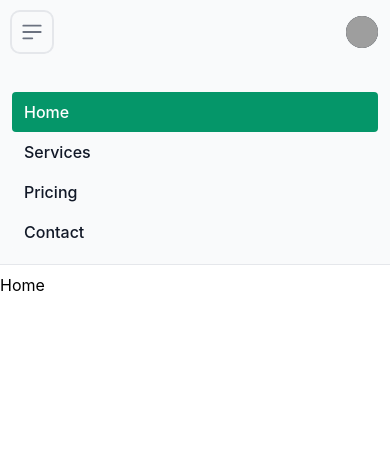
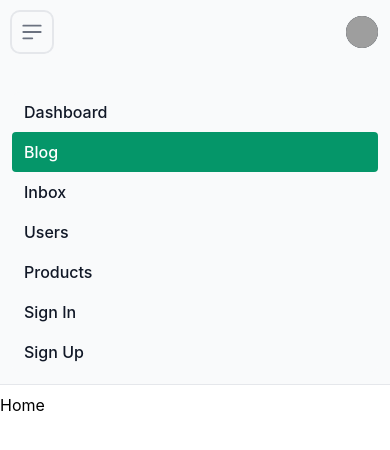
Before and after one commit to Warith08158/Blog_React, a React (Vite) app: page / in a window 390 px wide. Both pictures are taken after a click on the button "Open sidebar". Shown: the top 450 px of the page. Built offline with nearby package versions, Linux system fonts and the light colour scheme; grey boxes are pictures that could not be loaded.

Commit message:
completed menu nav

```diff
--- a/src/components/Navbar.jsx
+++ b/src/components/Navbar.jsx
@@ -1,10 +1,58 @@
 import React, { useEffect, useRef, useState } from "react";
 import Logo from "./Logo";
+import { Link, useLocation } from "react-router-dom";
+
+const links = [
+  {
+    to: "Dashboard",
+    path: "/protected-route/user-dashboard",
+  },
+
+  {
+    to: "Blog",
+    path: "/",
+  },
+
+  {
+    to: "Inbox",
+  },
+
+  {
+    to: "Users",
+  },
+
+  {
+    to: "Products",
+  },
+
+  {
+    to: "Sign In",
+    path: "/sign-in",
+  },
+
+  {
+    icon: (
+      <svg
+        className="flex-shrink-0 w-5 h-5 text-gray-500 transition duration-75 dark:text-gray-400 group-hover:text-gray-900 dark:group-hover:text-white"
+        aria-hidden="true"
+        xmlns="http://www.w3.org/2000/svg"
+        fill="currentColor"
+        viewBox="0 0 20 20"
+      >
+        <path d="M5 5V.13a2.96 2.96 0 0 0-1.293.749L.879 3.707A2.96 2.96 0 0 0 .13 5H5Z" />
+        <path d="M6.737 11.061a2.961 2.961 0 0 1 .81-1.515l6.117-6.116A4.839 4.839 0 0 1 16 2.141V2a1.97 1.97 0 0 0-1.933-2H7v5a2 2 0 0 1-2 2H0v11a1.969 1.969 0 0 0 1.933 2h12.134A1.97 1.97 0 0 0 16 18v-3.093l-1.546 1.546c-.413.413-.94.695-1.513.81l-3.4.679a2.947 2.947 0 0 1-1.85-.227 2.96 2.96 0 0 1-1.635-3.257l.681-3.397Z" />
+        <path d="M8.961 16a.93.93 0 0 0 .189-.019l3.4-.679a.961.961 0 0 0 .49-.263l6.118-6.117a2.884 2.884 0 0 0-4.079-4.078l-6.117 6.117a.96.96 0 0 0-.263.491l-.679 3.4A.961.961 0 0 0 8.961 16Zm7.477-9.8a.958.958 0 0 1 .68-.281.961.961 0 0 1 .682 1.644l-.315.315-1.36-1.36.313-.318Zm-5.911 5.911 4.236-4.236 1.359 1.359-4.236 4.237-1.7.339.341-1.699Z" />
+      </svg>
+    ),
+    to: "Sign Up",
+    path: "/sign-up",
+  },
+];
 
 const Navbar = () => {
   const [openMenu, setOpenMenu] = useState(false);
   const [loading, setLoading] = useState(true);
-
+  const location = useLocation().pathname;
   const handleImageLoad = () => {
     setLoading(false);
   };
@@ -71,39 +119,23 @@
         <div className="sm:hidden sticky top-0" id="navbar-hamburger">
           <div className="px-3 py-3 lg:px-5 lg:pl-3 max-w-[1280px] mx-auto">
             <ul className="flex flex-col font-medium mt-4 rounded-lg bg-gray-50 dark:bg-gray-800 dark:border-gray-700">
-              <li>
-                <a
-                  href="#"
-                  className="block py-2 px-3 rounded dark:bg-blue-600 text-white bg-primary-600 hover:bg-primary-700"
-                  aria-current="page"
-                >
-                  Home
-                </a>
-              </li>
-              <li>
-                <a
-                  href="#"
-                  className="block py-2 px-3 text-gray-900 rounded hover:bg-gray-100 dark:text-gray-400 dark:hover:bg-gray-700 dark:hover:text-white"
-                >
-                  Services
-                </a>
-              </li>
-              <li>
-                <a
-                  href="#"
-                  className="block py-2 px-3 text-gray-900 rounded hover:bg-gray-100 dark:text-gray-400 md:dark:hover:text-white dark:hover:bg-gray-700 dark:hover:text-white"
-                >
-                  Pricing
-                </a>
-              </li>
-              <li>
-                <a
-                  href="#"
-                  className="block py-2 px-3 text-gray-900 rounded hover:bg-gray-100 dark:text-gray-400 dark:hover:bg-gray-700 dark:hover:text-white"
-                >
-                  Contact
-                </a>
-              </li>
+              {links.map((link) => (
+                <li onClick={() => setOpenMenu(false)} key={link.to}>
+                  <Link
+                    onClick={() => setOpenMenu(false)}
+                    to={link.path}
+                    href="#"
+                    className={`${
+                      location === link.path
+                        ? "bg-primary-600 text-white "
+                        : "hover:bg-gray-100 text-gray-900"
+                    } block py-2 px-3 rounded`}
+                    aria-current="page"
+                  >
+                    {link.to}
+                  </Link>
+                </li>
+              ))}
             </ul>
           </div>
         </div>
```
